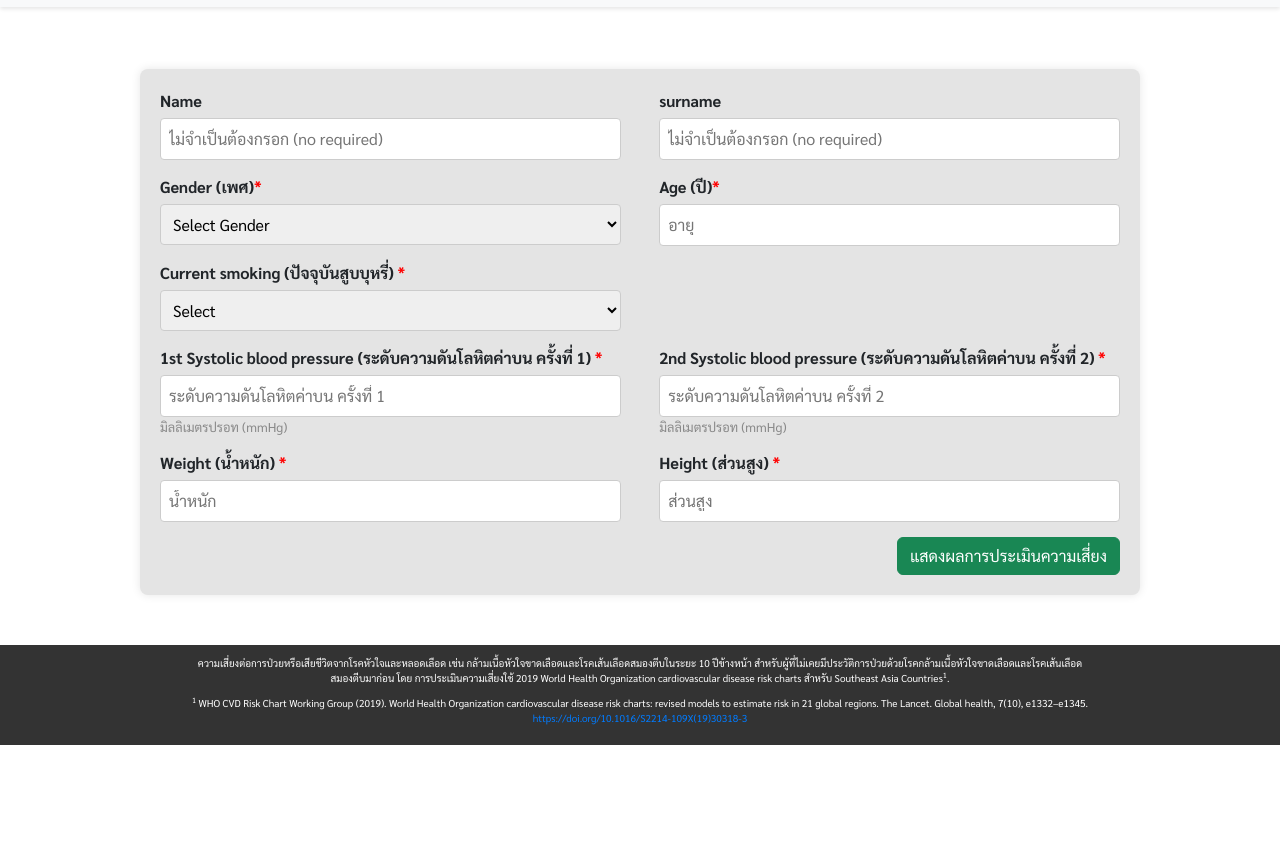
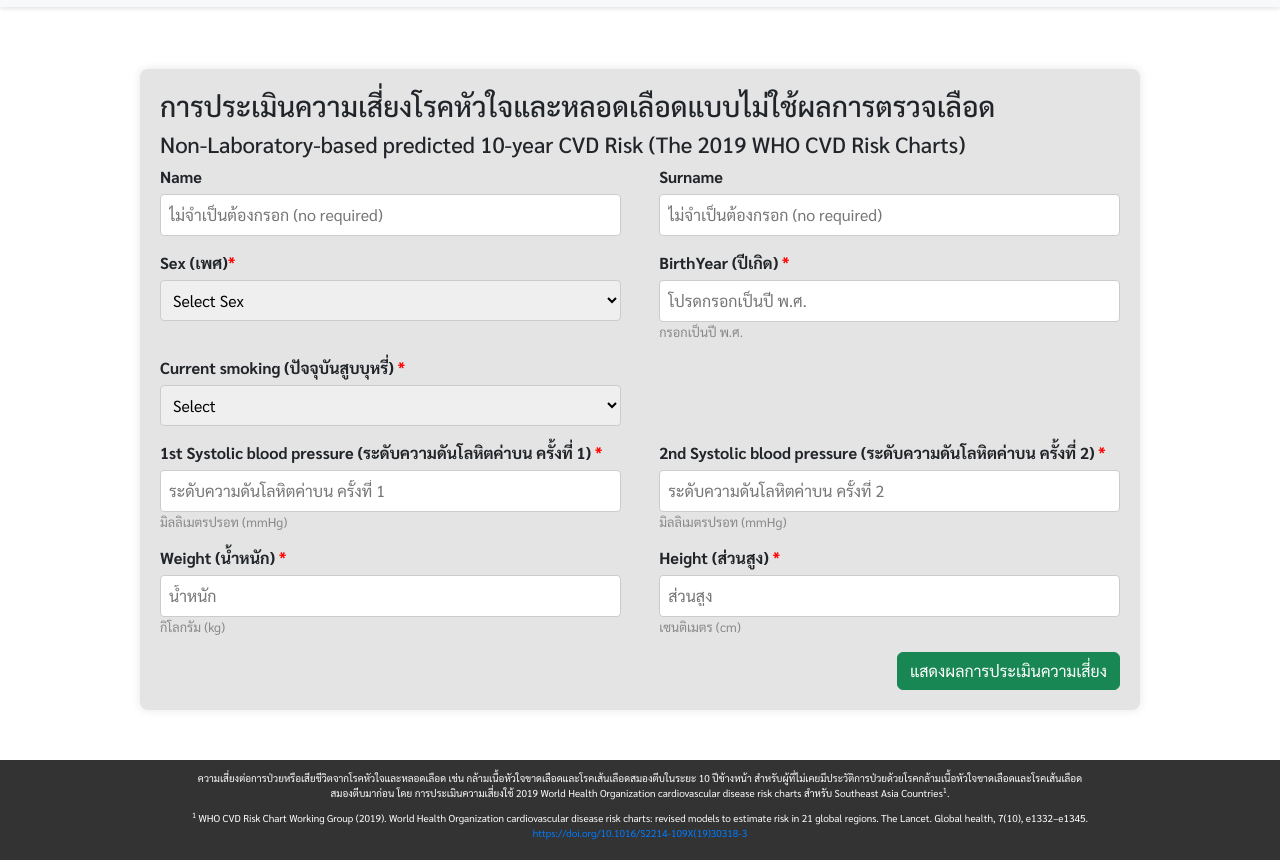
Before and after one commit to boonnarin/node-web, a website: page public/form_non_lab.html in a window 1280 px wide. Shown: the part 81-941 px from the top of the page. Before the commit the page ends 826 px from the top, so only its background shows below. Drawn offline with nearby package versions, Linux system fonts and the light colour scheme.

Commit message:
Add files via upload

```diff
--- a/public/form_non_lab.html
+++ b/public/form_non_lab.html
@@ -118,6 +118,9 @@
 
     <div class="container">
         <form>
+            <h2 style="font-size: 28px;">การประเมินความเสี่ยงโรคหัวใจและหลอดเลือดแบบไม่ใช้ผลการตรวจเลือด</h2>
+            <h3 style="font-size: 22px;">Non-Laboratory-based predicted 10-year CVD Risk (The 2019 WHO CVD Risk Charts)
+            </h3>
             <div class="form-row">
                 <div class="form-group">
                     <label for="name">Name </label>
@@ -125,24 +128,27 @@
                         placeholder="ไม่จำเป็นต้องกรอก (no required)">
                 </div>
                 <div class="form-group">
-                    <label for="lastname">surname &nbsp;</label>
+                    <label for="lastname">Surname &nbsp;</label>
                     <input type="text" id="lastname" name="lastname" placeholder="ไม่จำเป็นต้องกรอก (no required)">
                 </div>
             </div>
 
             <div class="form-row">
                 <div class="form-group">
-                    <label for="cvsex">Gender (เพศ)<span class="required">*</span></label>
+                    <label for="cvsex">Sex (เพศ)<span class="required">*</span></label>
                     <select id="cvsex" name="cvsex">
-                        <option value="">Select Gender</option>
+                        <option value="">Select Sex</option>
                         <option value="1">Male (ชาย)</option>
                         <option value="0">Female (หญิง)</option>
                     </select>
                 </div>
 
                 <div class="form-group">
-                    <label for="age">Age (ปี)<span class="required">*</span></label>
-                    <input type="number" id="age" name="age" min="39" placeholder="อายุ">
+                    <!-- <label for="age">Age (อายุ)<span class="required">*</span></label> -->
+                    <label for="birthYear">BirthYear (ปีเกิด) <span class="required">*</span></label>
+                    <!-- <input type="number" id="age" name="age" min="39" placeholder="อายุ"> -->
+                    <input type="number" id="birthYear" name="birthYear" placeholder="โปรดกรอกเป็นปี พ.ศ." required>
+                    <div class="note">กรอกเป็นปี พ.ศ.</div>
                 </div>
             </div>
 
@@ -151,8 +157,8 @@
                     <label for="cvsmk">Current smoking (ปัจจุบันสูบบุหรี่) <span class="required">*</span></label>
                     <select id="cvsmk" name="cvsmk">
                         <option value="">Select </option>
-                        <option id="cvsmky" name="cvsmk" value="1">yes(สูบ)</option>
-                        <option id="cvsmkn" name="cvsmk" value="0">No(ไม่สูบ)</option>
+                        <option id="cvsmky" name="cvsmk" value="1">yes (สูบ)</option>
+                        <option id="cvsmkn" name="cvsmk" value="0">No (ไม่สูบ)</option>
 
                     </select>
                 </div>
@@ -180,11 +186,13 @@
                 <div class="form-group">
                     <label for="weight">Weight (น้ำหนัก) <span class="required">*</span></label>
                     <input type="number" id="weight" name="weight" min="1" placeholder="น้ำหนัก " required>
+                    <div class="note">กิโลกรัม (kg)</div>
                 </div>
 
                 <div class="form-group">
                     <label for="height_cm">Height (ส่วนสูง) <span class="required">*</span></label>
                     <input type="number" id="height_cm" name="height_cm" min="1" placeholder="ส่วนสูง " required>
+                    <div class="note">เซนติเมตร (cm)</div>
                 </div>
             </div>
 
```
Also changed, not shown: public/form_lab.html (+26 -10 lines).
